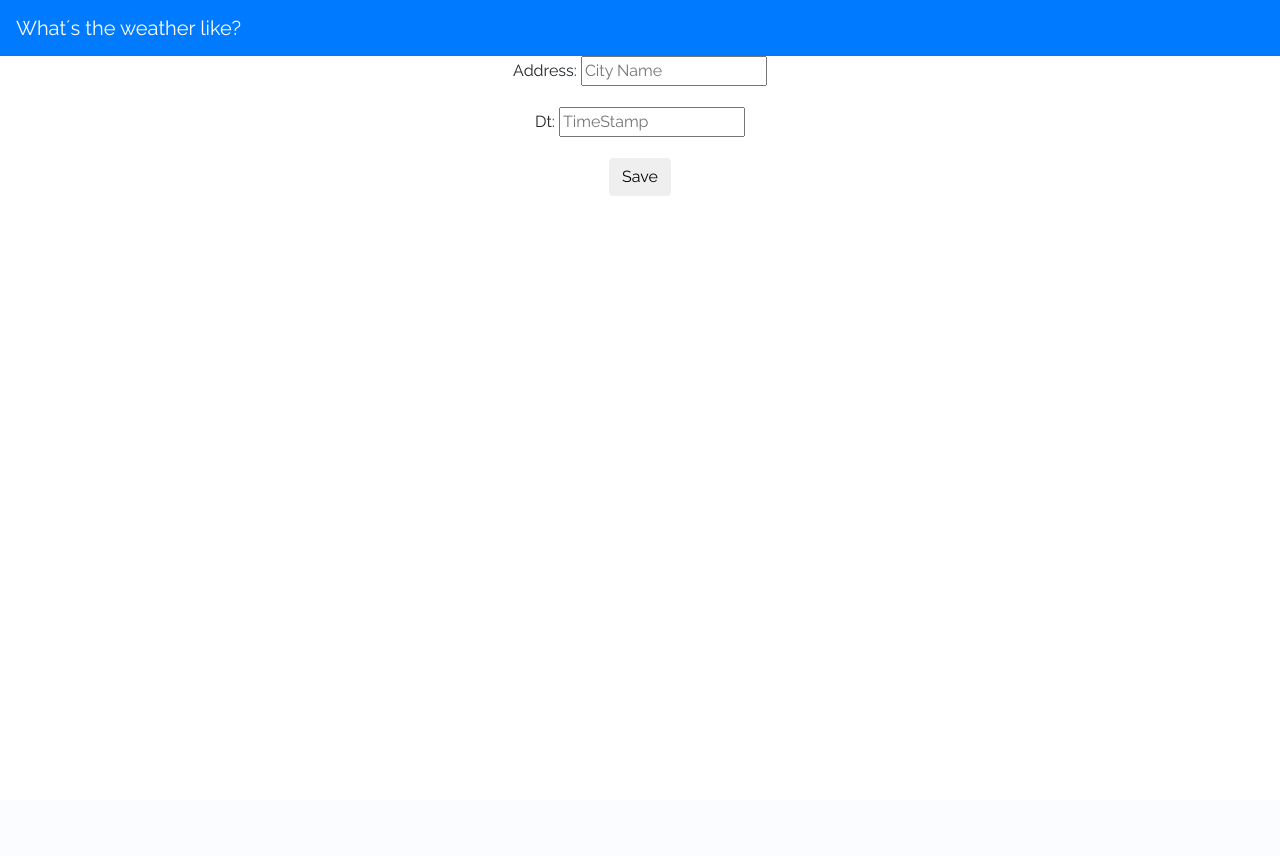
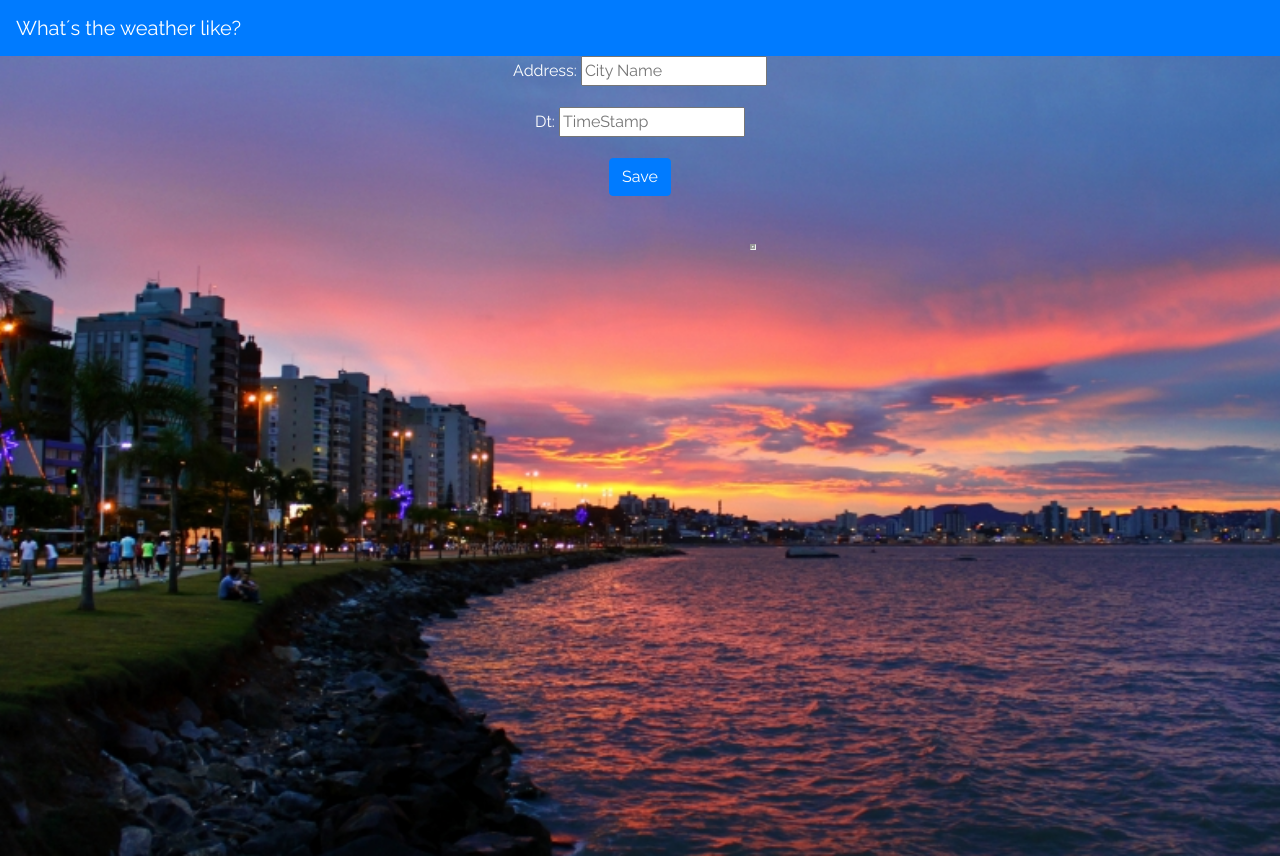
Before and after one commit to LC-burigo/Django_Small_Weather_Project, a Django app: template WeatherApp/templates/WeatherApp/weather.html in a window 1280 px wide. Before the commit the page ends 196 px from the top, so only its background shows below. Run offline with Django 3.2, Linux system fonts and the light colour scheme; the template is opened without the code that fills it: values that come from a table or form of the project are taken from there, others are empty; some libraries are stand-ins or nearby versions.

Commit message:
Try to fix the views

```diff
--- a/WeatherApp/static/css/Weather.css
+++ b/WeatherApp/static/css/Weather.css
@@ -1,11 +1,19 @@
 body{
-  font-family: 'Raleway', sans-serif;
+   background:#fff;
+   font-family: 'Raleway', sans-serif;
+   color: #fff
 }
 .banner{
-  height: 100%;
-  margin: 0;
-  height: 100%;
-  background-position: center;
-  background-repeat: no-repeat;
-  background-size: cover;
+   height:100vh;
+   width:100%;
+   background:url('Florianopolis.jpg');
+   background-position:top;
+   background-size:cover;
+   background-repeat: no-repeat;
 }
+.banner .form{
+  border-style: groove;
+  margin-left: 750px;
+  margin-right: 750px;
+
+}
--- a/WeatherApp/templates/WeatherApp/weather.html
+++ b/WeatherApp/templates/WeatherApp/weather.html
@@ -12,16 +12,19 @@
 <body>
 <nav class="navbar navbar-dark bg-primary">
     <div class="navbar-brand">
-        What´s the weather like?
+        <srong>What´s the weather like?</srong>
     </div>
 </nav>
 <div class="banner">
     <div class="text-center">
-        <form class="post-form" method="POST">
+        <form class="post-form" width=200px method="POST">
             {% csrf_token %}
             {{form.as_p}}
-            <button type="submit" class="save btn btn-default">Save</button>
+            <button type="submit" class="btn btn-primary">Save</button>
         </form>
+        <br>
+        <br>
+        <div class="form">
             {% for City_Weather in Weather_list %}
                 <p>{{ City_Weather.City }}</p>
                 <p>{{ City_Weather.Temperature}} ºF</p>
@@ -31,6 +34,7 @@
             {% endfor %}
         </div>
     </div>
+</div>
 
 
 <script src="https://code.jquery.com/jquery-3.3.1.slim.min.js" integrity="sha384-q8i/X+965DzO0rT7abK41JStQIAqVgRVzpbzo5smXKp4YfRvH+8abtTE1Pi6jizo" crossorigin="anonymous"></script>
```
Also changed, not shown: db.sqlite3. Lines whose indentation alone changed are shown as unchanged.
